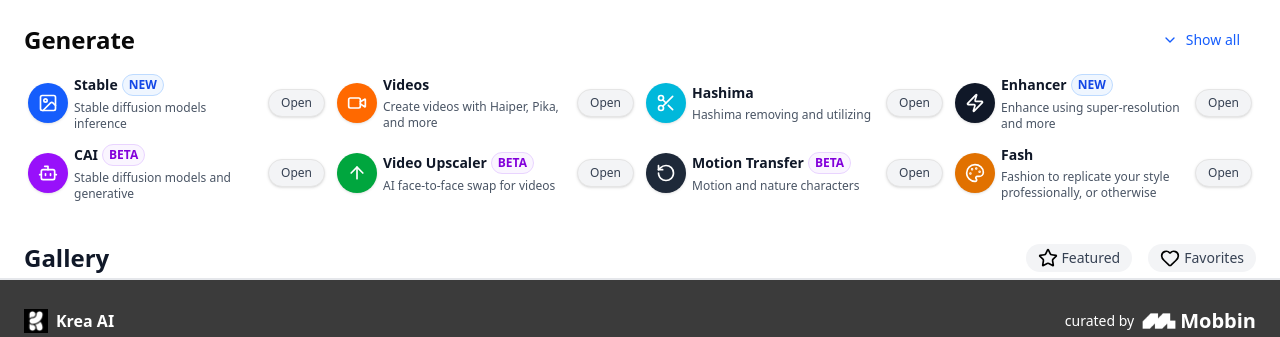
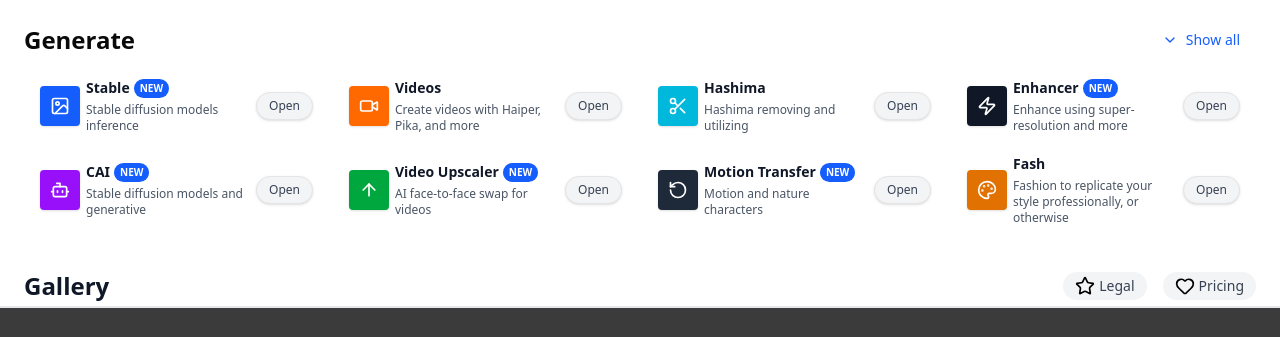
Before and after one commit to solonkonora/frontend-task, a Next.js app: page /landing in a window 1280 px wide. Shown: the part 587-924 px from the top of the page. Built offline with nearby package versions, Linux system fonts and the light colour scheme.

Commit message:
final fixes on the generate section

```diff
--- a/src/components/generate.tsx
+++ b/src/components/generate.tsx
@@ -59,7 +59,7 @@
   {
     name: "CAI",
     description: "Stable diffusion models and generative",
-    isBeta: true,
+    isNew: true,
     color: "bg-purple-600",
     textColor: "text-white",
     icon: Bot
@@ -67,7 +67,7 @@
   {
     name: "Video Upscaler",
     description: "AI face-to-face swap for videos",
-    isBeta: true,
+    isNew: true,
     color: "bg-green-600",
     textColor: "text-white",
     icon: ArrowUp
@@ -75,7 +75,7 @@
   {
     name: "Motion Transfer",
     description: "Motion and nature characters",
-    isBeta: true,
+    isNew: true,
     color: "bg-gray-800",
     textColor: "text-white",
     icon: RotateCcw
@@ -110,10 +110,10 @@
               key={index}
               className="group cursor-pointer"
             >
-              <div className="bg-white dark:bg-gray-800 p-1 h-full">
+              <div className="px-4 py-2 h-full">
                 <div className="flex items-center gap-1.5 h-full">
                   <div className="flex justify-center">
-                    <div className={`w-10 h-10 rounded-full ${tool.color} flex items-center justify-center shadow-sm`}>
+                    <div className={`w-10 h-10 rounded ${tool.color} flex items-center justify-center shadow-sm`}>
                       <tool.icon className={`w-5 h-5 ${tool.textColor || 'text-white'}`} />
                     </div>
                   </div>
@@ -122,13 +122,8 @@
                     <div className="flex items-center gap-1">
                       <h3 className="font-semibold text-gray-900 dark:text-white text-sm">{tool.name}</h3>
                       {tool.isNew && (
-                        <Badge variant="secondary" className="text-xs bg-blue-50 text-blue-700 border-blue-200 px-1.5 py-0.5 rounded-full">
+                        <Badge variant="secondary" className="text-[10px] bg-blue-600 text-white px-1.5 py-0.5 rounded-full border-0">
                           NEW
-                        </Badge>
-                      )}
-                      {tool.isBeta && (
-                        <Badge variant="secondary" className="text-xs bg-purple-50 text-purple-700 border-purple-200 px-1.5 py-0.5 rounded-full">
-                          BETA
                         </Badge>
                       )}
                     </div>
@@ -161,11 +156,11 @@
             <div className="flex items-center gap-4">
               <div className="flex items-center gap-1 bg-gray-100 dark:bg-gray-700 px-3 py-1 rounded-full cursor-pointer hover:bg-gray-200 dark:hover:bg-gray-600">
                 <Star className="w-5 h-5 text-black" />
-                <span className="text-sm font-medium text-gray-700 dark:text-gray-300">Featured</span>
+                <span className="text-sm font-medium text-gray-700 dark:text-gray-300">Legal</span>
               </div>
               <div className="flex items-center gap-1 bg-gray-100 dark:bg-gray-700 px-3 py-1 rounded-full cursor-pointer hover:bg-gray-200 dark:hover:bg-gray-600">
                 <Heart className="w-5 h-5 text-black" />
-                <span className="text-sm font-medium text-gray-700 dark:text-gray-300">Favorites</span>
+                <span className="text-sm font-medium text-gray-700 dark:text-gray-300">Pricing</span>
               </div>
             </div>
           </div>
```
